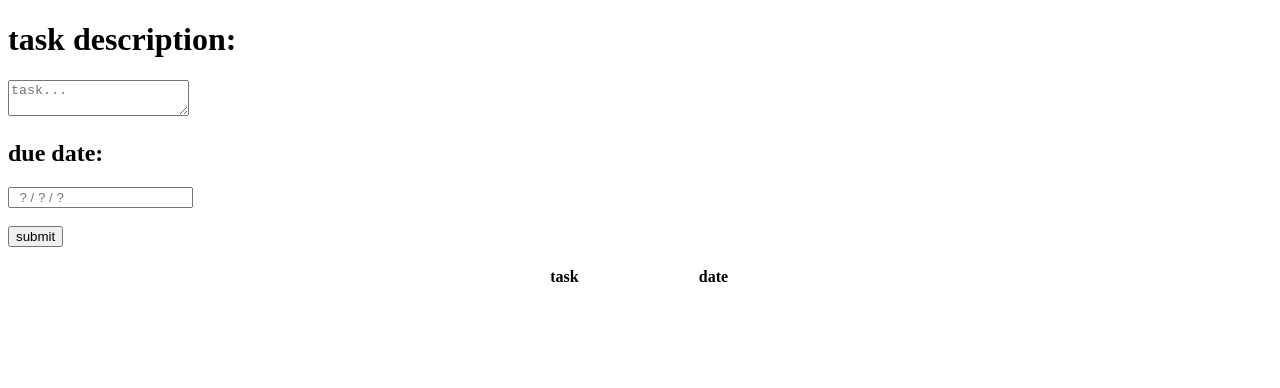
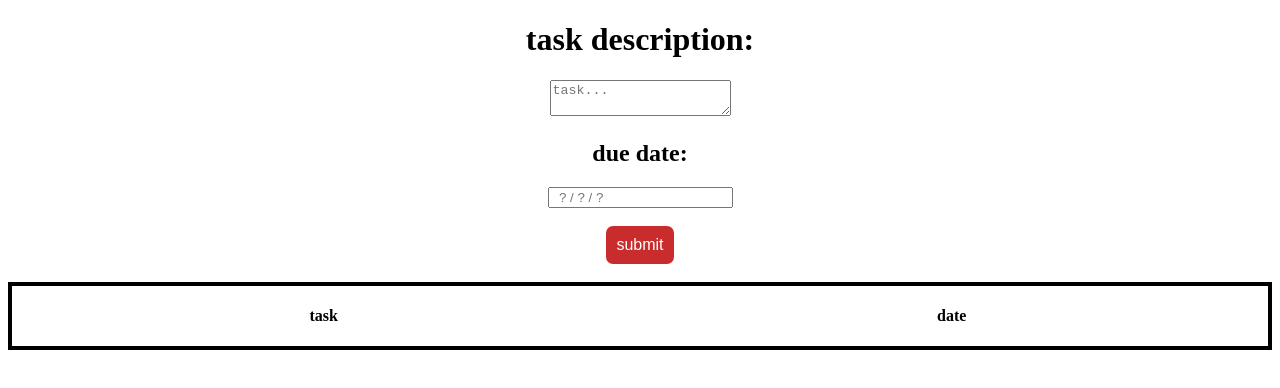
Before and after one commit to Ae111n/taskInput2.0, a plain HTML site: page index.html in a window 1280 px wide. Drawn offline with Linux system fonts and the light colour scheme.

Commit message:
Update index.html

```diff
--- a/index.html
+++ b/index.html
@@ -87,6 +87,39 @@
 
     <style>
 
+	            body{
+            background-color: rgb(255, 255, 255);
+            text-size-adjust: larger;
+            border-radius: 7px;
+            justify-content: center;
+            align-items: center;
+            text-align: center;
+
+        }
+
+        button {
+
+  padding: 15px;
+  background-color: #c92c2c;
+  border: none;
+  color: white;
+  padding: 10px 10px;
+  text-align: center;
+  display: inline-block;
+  font-size: 16px;
+  border-radius: 7px;
+}
+table{
+    width: 100%;
+    border-collapse: collapse;
+    border: 4px solid;
+}
+th {
+    height:30px;}
+    th, td{
+    padding: 15px;
+            }
+
     </style>
 </body>
 </html>
```
